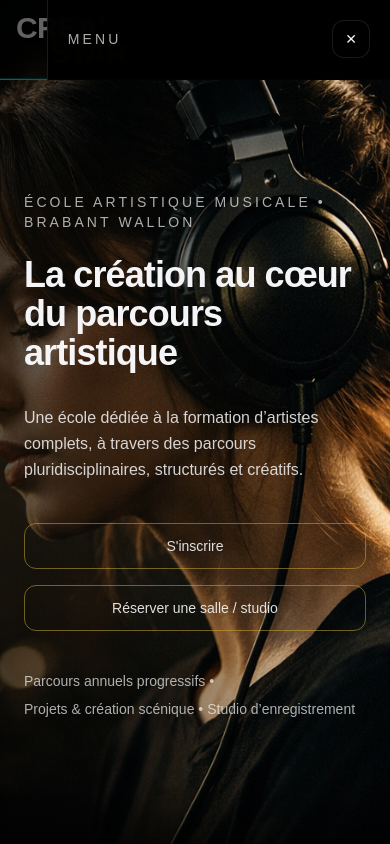
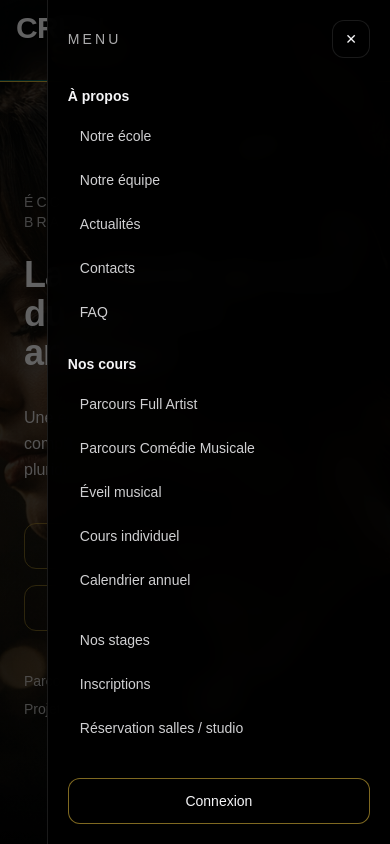
Before and after one commit to angel17-98/ecole-artistique, a Next.js app: page / in a window 390 px wide. Both pictures are taken after a click on the button "Ouvrir le menu". Shown: the top 844 px of the page. Built offline with nearby package versions, Linux system fonts and the light colour scheme.

Commit message:
correction header 100226

```diff
--- a/app/components/Header.tsx
+++ b/app/components/Header.tsx
@@ -90,8 +90,9 @@ export default function Header() {
   }, [mobileOpen]);
 
   return (
-    <header className="fixed top-0 inset-x-0 z-50 h-20 bg-transparent backdrop-blur-md">
-      <div className="mx-auto flex h-20 max-w-6xl items-center justify-between px-4">
+    <header className="fixed top-0 inset-x-0 z-50 h-20 bg-transparent">
+      <div className="absolute inset-0 backdrop-blur-md" aria-hidden />
+      <div className="relative mx-auto flex h-20 max-w-6xl items-center justify-between px-4">
         {/* Logo / Nom */}
         <Link href="/" className="group inline-flex items-start">
           <span className="relative flex flex-col text-3xl font-semibold tracking-tight leading-[0.85]">
@@ -121,9 +122,9 @@ export default function Header() {
         </Link>
 
         {/* Ligne décorative bas du header */}
-        <div className="pointer-events-none absolute bottom-0 left-0 right-0 h-[2px]">
-          <div className="h-[1px] bg-primary" />
-          <div className="h-[1px] bg-accent" />
+        <div className="pointer-events-none fixed top-[80px] left-0 right-0 z-40">
+          <div className="h-px bg-primary" />
+          <div className="h-px bg-accent" />
         </div>
 
         {/* Navigation DESKTOP (inchangée) */}
@@ -148,7 +149,7 @@ export default function Header() {
           {/* Hamburger mobile */}
           <button
             type="button"
-            className="md:hidden inline-flex items-center justify-center rounded-xl border border-white/10 bg-background/40 px-3 py-2 text-sm text-foreground backdrop-blur-sm transition hover:bg-background/60"
+            className="md:hidden inline-flex items-center justify-center rounded-xl border border-white/15 bg-background/50 px-4 py-3 text-xl text-foreground backdrop-blur-sm transition hover:bg-background/70"
             aria-label={mobileOpen ? "Fermer le menu" : "Ouvrir le menu"}
             aria-expanded={mobileOpen}
             onClick={() => setMobileOpen((v) => !v)}
@@ -160,7 +161,7 @@ export default function Header() {
 
       {/* MENU MOBILE (overlay) */}
       {mobileOpen && (
-        <div className="md:hidden fixed inset-0 z-50">
+        <div className="md:hidden fixed inset-0 z-[999]">
           {/* Fond cliquable */}
           <button
             aria-label="Fermer le menu"
```
